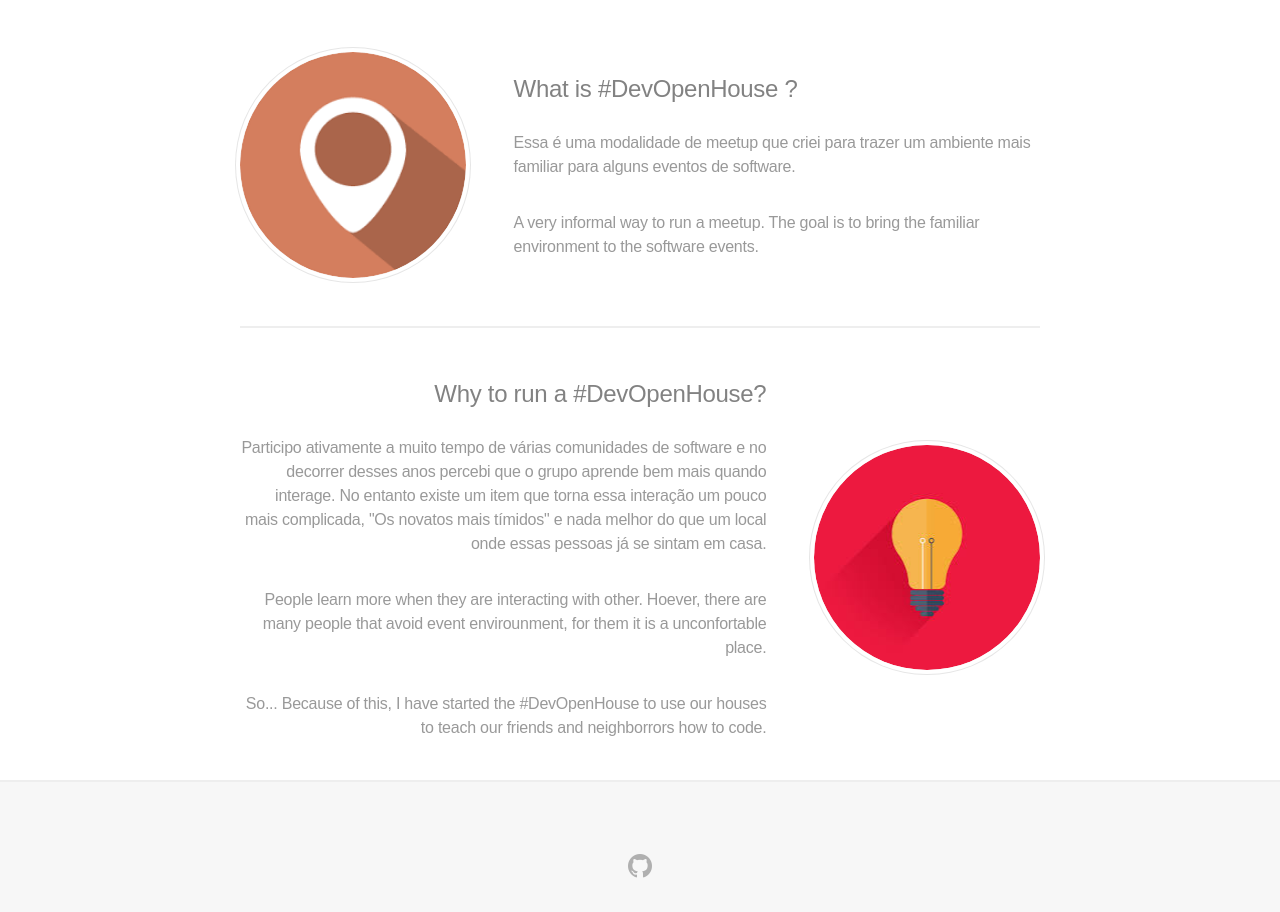
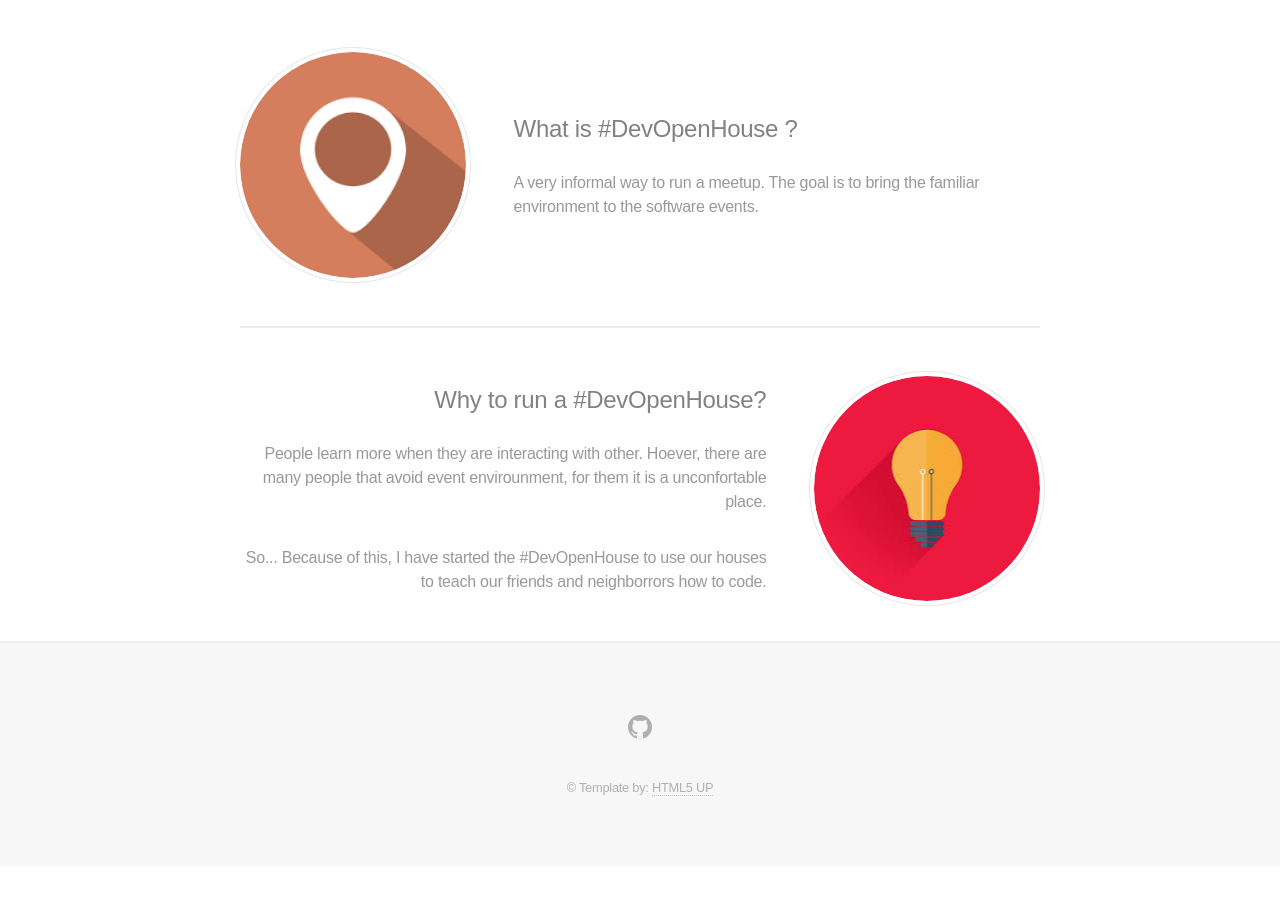
Before and after one commit to devopenhouse/devopenhouse-lome, a plain HTML site: page index.html in a window 1280 px wide. Shown: the part 820-1732 px from the top of the page. After the commit the page ends 1686 px from the top, so only its background shows below. Drawn offline with Linux system fonts and the light colour scheme.

Commit message:
Update index.html

```diff
--- a/index.html
+++ b/index.html
@@ -41,7 +41,6 @@
 						<div class="image"><img src="images/screen.png" alt="" /></div>
 						<div class="content">
 							<h3>What is #DevOpenHouse ?</h3>
-							<p>Essa é uma modalidade de meetup que criei para trazer um ambiente mais familiar para alguns eventos de software.</p>
 							<p>A very informal way to run a meetup. The goal is to bring the familiar environment to the software events.</p>
 						</div>
 					</section>
@@ -50,15 +49,9 @@
 						<div class="content">
 							<h3>Why to run a #DevOpenHouse?</h3>
 							<p>
-							Participo ativamente a muito tempo de várias comunidades de software e no decorrer desses anos percebi que o grupo aprende bem mais quando interage.
-							No entanto existe um item que torna essa interação um pouco mais complicada, "Os novatos mais tímidos" e nada melhor do que um local onde essas pessoas já se sintam em casa.
-							</p>
-
-							<p>
 								People learn more when they are interacting with other.
 								Hoever, there are many people that avoid event envirounment, for them it is a unconfortable place.
 							</p>
-
 							<p>
 							So... Because of this, I have started the #DevOpenHouse to use our houses to teach our friends and neighborrors how to code.
 							</p>
```
